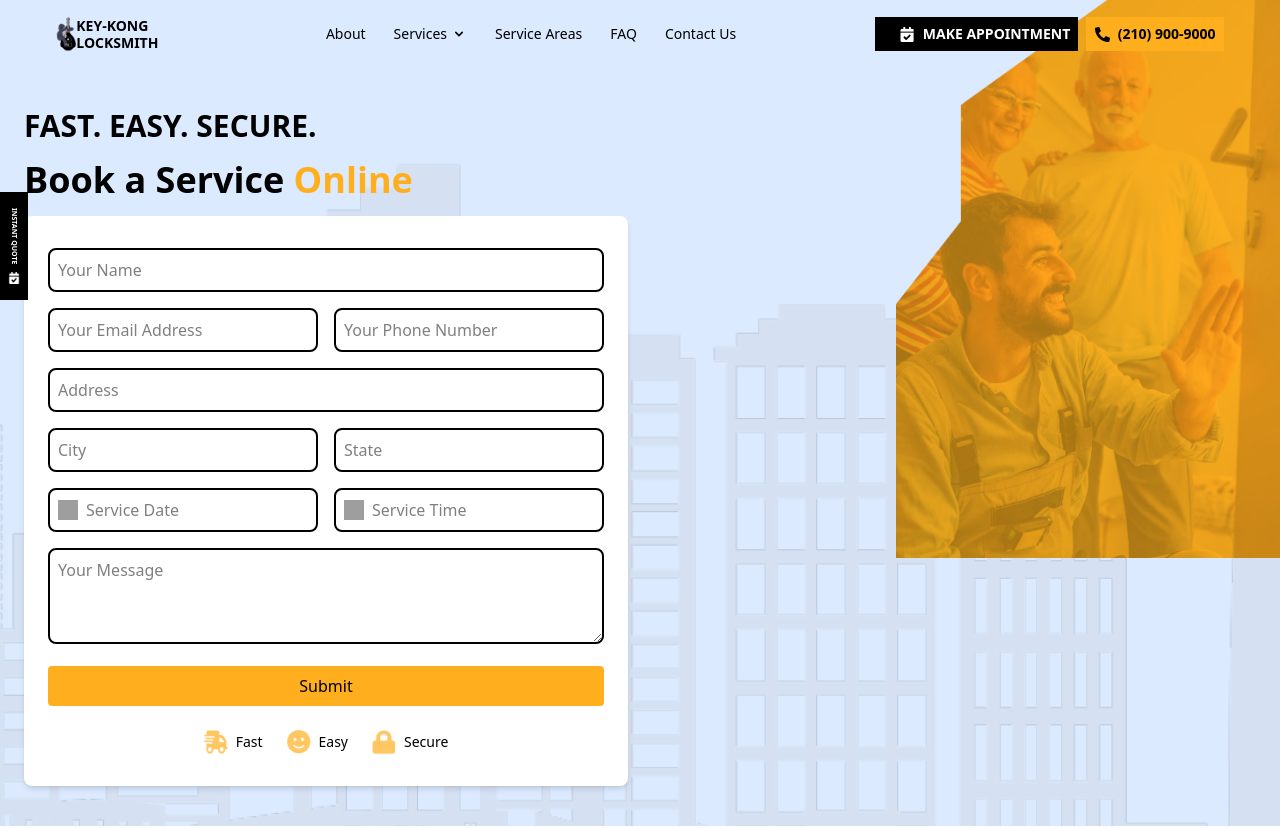
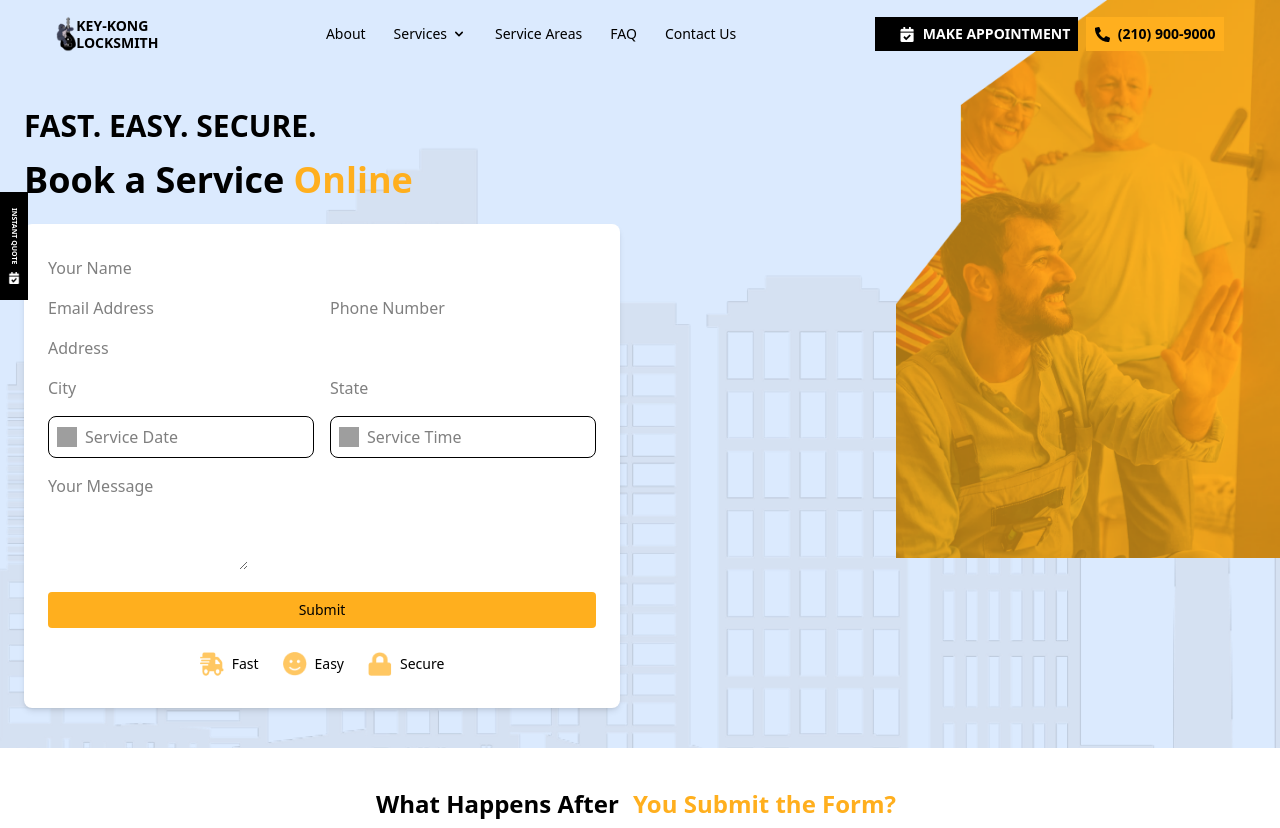
Before and after one commit to obaidullah11/abrartask, a React (Vite) app: page /make-appointment in a window 1280 px wide. Shown: the top 828 px of the page. Built offline with nearby package versions, Linux system fonts and the light colour scheme; grey boxes are pictures that could not be loaded.

Commit message:
issues solve in appointment page

```diff
--- a/src/Pages/MakeAppointment.jsx
+++ b/src/Pages/MakeAppointment.jsx
@@ -13,8 +13,8 @@
   return (
     <>
       {/* 💠 Blue Section */}
-      <div className="w-full bg-blue-100 relative overflow-hidden pb-10 sm:pb-0">
-        {/* Background Image */}
+      <div className="w-full bg-blue-100 relative overflow-hidden pb-10">
+        {/* Background Pattern */}
         <img
           src="/bg-1.png"
           alt="Pattern"
@@ -27,10 +27,7 @@
         {/* INSTANT QUOTE Button */}
         <Button
           className="absolute left-0 sm:top-[12rem] top-[10rem] transform bg-black text-white text-[5px] sm:text-[7px] px-4 sm:px-2 py-1 font-semibold z-50 flex flex-row-reverse items-center whitespace-nowrap justify-center gap-2"
-          style={{
-            writingMode: "vertical-lr",
-            textOrientation: "mixed",
-          }}
+          style={{ writingMode: "vertical-lr", textOrientation: "mixed" }}
           icon="/SVG.png"
           iconClass="w-3 h-3"
           text="INSTANT QUOTE"
@@ -44,218 +41,116 @@
           className="absolute right-0 top-0 w-2/3 sm:w-96 md:w-96 h-auto object-contain z-10"
         />
 
-        {/* Main Content */}
-        <div className="px-6 py-10 grid grid-cols-2 lg:grid-cols-2 gap-6 relative z-10">
-          {/* Heading + Form (for large screens) */}
-          <div className="flex flex-col justify-center space-y-4 text-center lg:text-left">
-            <h2 className="text-xl sm:text-3xl font-semibold text-black">
+        {/* Hero Content */}
+        <div className="relative z-10 max-w-7xl mx-auto px-6 pt-10 grid grid-cols-1 lg:grid-cols-2 gap-10 items-start">
+          {/* Left Column: Headings + Form */}
+          <div className="flex flex-col space-y-6">
+            {/* Headings */}
+            <div className="space-y-4 text-center lg:text-left">
+              <h2 className="text-2xl sm:text-3xl font-semibold text-black">
                 FAST. EASY. SECURE.
               </h2>
-            <p className="text-2xl sm:text-4xl font-bold">
+              <p className="text-3xl sm:text-4xl font-bold">
                 Book a Service <span className="text-[#FFAF1E]">Online</span>
               </p>
-
-            {/* Form inside blue section on large screens */}
- <div className="hidden sm:block max-w-2xl mx-auto bg-white rounded-lg shadow-md px-6 py-8">
-  <form className="space-y-4">
-    {/* Name Field */}
-    <input
-      type="text"
-      id="Name"
-      placeholder="Your Name"
-      className="border-2 border-black rounded-lg p-2 w-full focus:outline-none focus:ring-2 focus:ring-yellow-400"
-    />
-
-    {/* Email + Phone in One Line */}
-    <div className="flex flex-col sm:flex-row gap-4">
-      <input
-        type="email"
-        placeholder="Your Email Address"
-        className="border-2 border-black rounded-lg p-2 w-full focus:outline-none focus:ring-2 focus:ring-yellow-400"
-      />
-      <input
-        type="tel"
-        placeholder="Your Phone Number"
-        className="border-2 border-black rounded-lg p-2 w-full focus:outline-none focus:ring-2 focus:ring-yellow-400"
-      />
             </div>
 
-    {/* Address */}
-    <input
-      type="text"
-      placeholder="Address"
-      className="border-2 border-black rounded-lg p-2 w-full focus:outline-none focus:ring-2 focus:ring-yellow-400"
-    />
-
-    {/* City + State in One Line */}
-    <div className="flex flex-col sm:flex-row gap-4">
-      <input
-        type="text"
-        placeholder="City"
-        className="border-2 border-black rounded-lg p-2 w-full focus:outline-none focus:ring-2 focus:ring-yellow-400"
-      />
-      <input
-        type="text"
-        placeholder="State"
-        className="border-2 border-black rounded-lg p-2 w-full focus:outline-none focus:ring-2 focus:ring-yellow-400"
-      />
+            {/* Form (visible only on sm and up) */}
+            <div className="hidden sm:block bg-white rounded-lg shadow-md px-6 py-8">
+              <form className="space-y-4">
+                <input type="text" placeholder="Your Name" className="input-style" />
+                <div className="flex gap-4">
+                  <input type="email" placeholder="Email Address" className="input-style w-1/2" />
+                  <input type="tel" placeholder="Phone Number" className="input-style w-1/2" />
                 </div>
-
-    {/* Service Date + Time with Icons */}
-    <div className="flex flex-col sm:flex-row gap-4">
-      <div className="flex items-center w-full border-2 border-black rounded-lg px-2">
+                <input type="text" placeholder="Address" className="input-style" />
+                <div className="flex gap-4">
+                  <input type="text" placeholder="City" className="input-style w-1/2" />
+                  <input type="text" placeholder="State" className="input-style w-1/2" />
+                </div>
+                <div className="flex gap-4">
+                  <div className="flex items-center w-1/2 border border-black rounded-lg px-2">
                     <img src="/calendar-icon.png" alt="Date Icon" className="w-5 h-5 mr-2" />
-        <input
-          type="text"
-          placeholder="Service Date"
-          className="w-full bg-transparent outline-none py-2"
-        />
+                    <input type="text" placeholder="Service Date" className="w-full py-2 bg-transparent outline-none" />
                   </div>
-
-      <div className="flex items-center w-full border-2 border-black rounded-lg px-2">
+                  <div className="flex items-center w-1/2 border border-black rounded-lg px-2">
                     <img src="/clock-icon.png" alt="Time Icon" className="w-5 h-5 mr-2" />
-        <input
-          type="text"
-          placeholder="Service Time"
-          className="w-full bg-transparent outline-none py-2"
-        />
+                    <input type="text" placeholder="Service Time" className="w-full py-2 bg-transparent outline-none" />
                   </div>
                 </div>
-
-    {/* Message */}
-    <textarea
-      placeholder="Your Message"
-      className="border-2 border-black rounded-lg p-2 w-full h-24 focus:outline-none focus:ring-2 focus:ring-yellow-400"
-    />
-
-    {/* Submit */}
-    <button
-      type="submit"
-      className="bg-[#FFAF1E] text-black px-6 py-2 font-medium text-sm sm:text-base rounded w-full"
-    >
+                <textarea placeholder="Your Message" className="input-style h-24" />
+                <button type="submit" className="bg-[#FFAF1E] text-black w-full py-2 px-6 rounded font-medium text-sm">
                   Submit
                 </button>
               </form>
 
-  {/* Icons Row */}
-  <div className="flex items-center justify-center gap-6 mt-6">
-    <div className="flex items-center gap-2">
-      <img src="/truck-fast.png" alt="Fast" className="w-6 h-6" />
-      <p className="text-sm font-medium">Fast</p>
+              {/* Icons */}
+              <div className="flex justify-center gap-6 mt-6">
+                {[
+                  { icon: "/truck-fast.png", label: "Fast" },
+                  { icon: "/smile.png", label: "Easy" },
+                  { icon: "/lock.png", label: "Secure" },
+                ].map(({ icon, label }) => (
+                  <div key={label} className="flex items-center gap-2">
+                    <img src={icon} alt={label} className="w-6 h-6" />
+                    <p className="text-sm font-medium">{label}</p>
                   </div>
-    <div className="flex items-center gap-2">
-      <img src="/smile.png" alt="Easy" className="w-6 h-6" />
-      <p className="text-sm font-medium">Easy</p>
-    </div>
-    <div className="flex items-center gap-2">
-      <img src="/lock.png" alt="Secure" className="w-6 h-6" />
-      <p className="text-sm font-medium">Secure</p>
-    </div>
-  </div>
-</div>
+                ))}
               </div>
             </div>
           </div>
 
-      {/* 📱 Form outside blue section on mobile */}
+          {/* Right Column: Hero Image (already placed above) */}
+        </div>
+      </div>
+
+      {/* Mobile Form */}
       <div className="block sm:hidden px-4 py-6">
         <div className="max-w-[90%] mx-auto bg-white shadow-lg rounded-xl p-4">
           <form className="space-y-4">
-      {/* Name */}
-      <input
-        type="text"
-        placeholder="Your Name"
-        className="border border-black rounded-lg p-2 w-full focus:outline-none focus:ring-2 focus:ring-yellow-400"
-      />
-
-      {/* Email + Phone */}
+            <input type="text" placeholder="Your Name" className="input-style" />
             <div className="flex gap-2">
-        <input
-          type="email"
-          placeholder="Email"
-          className="w-1/2 border border-black rounded-lg p-2 focus:outline-none focus:ring-2 focus:ring-yellow-400"
-        />
-        <input
-          type="tel"
-          placeholder="Phone"
-          className="w-1/2 border border-black rounded-lg p-2 focus:outline-none focus:ring-2 focus:ring-yellow-400"
-        />
+              <input type="email" placeholder="Email" className="input-style w-1/2" />
+              <input type="tel" placeholder="Phone" className="input-style w-1/2" />
             </div>
-
-      {/* Address */}
-      <input
-        type="text"
-        placeholder="Address"
-        className="border border-black rounded-lg p-2 w-full focus:outline-none focus:ring-2 focus:ring-yellow-400"
-      />
-
-      {/* City + State */}
+            <input type="text" placeholder="Address" className="input-style" />
             <div className="flex gap-2">
-        <input
-          type="text"
-          placeholder="City"
-          className="w-1/2 border border-black rounded-lg p-2 focus:outline-none focus:ring-2 focus:ring-yellow-400"
-        />
-        <input
-          type="text"
-          placeholder="State"
-          className="w-1/2 border border-black rounded-lg p-2 focus:outline-none focus:ring-2 focus:ring-yellow-400"
-        />
+              <input type="text" placeholder="City" className="input-style w-1/2" />
+              <input type="text" placeholder="State" className="input-style w-1/2" />
             </div>
-
-      {/* Date + Time with Icons */}
             <div className="flex gap-2">
               <div className="flex items-center w-1/2 border border-black rounded-lg px-2">
                 <img src="/calendar-icon.png" alt="Date Icon" className="w-5 h-5 mr-2" />
-          <input
-            type="text"
-            placeholder="Service Date"
-            className="w-full bg-transparent outline-none py-2"
-          />
+                <input type="text" placeholder="Service Date" className="w-full bg-transparent py-2 outline-none" />
               </div>
-
               <div className="flex items-center w-1/2 border border-black rounded-lg px-2">
                 <img src="/clock-icon.png" alt="Time Icon" className="w-5 h-5 mr-2" />
-          <input
-            type="text"
-            placeholder="Service Time"
-            className="w-full bg-transparent outline-none py-2"
-          />
+                <input type="text" placeholder="Service Time" className="w-full bg-transparent py-2 outline-none" />
               </div>
             </div>
-
-      {/* Message */}
-      <textarea
-        placeholder="Your Message"
-        className="border border-black rounded-lg p-2 w-full h-24 focus:outline-none focus:ring-2 focus:ring-yellow-400"
-      />
-
-      {/* Submit */}
-      <button
-        type="submit"
-        className="bg-[#FFAF1E] text-black px-6 py-2 font-medium text-sm rounded w-full"
-      >
+            <textarea placeholder="Your Message" className="input-style h-24" />
+            <button type="submit" className="bg-[#FFAF1E] text-black w-full py-2 px-6 rounded font-medium text-sm">
               Submit
             </button>
           </form>
 
           {/* Info Icons */}
-    <div className="flex items-center justify-center gap-4 mt-6">
-      <div className="flex items-center gap-2">
-        <img src="/truck-fast.png" alt="Fast" className="w-5 h-5" />
-        <p className="text-sm">Fast</p>
+          <div className="flex justify-center gap-4 mt-6">
+            {[
+              { icon: "/truck-fast.png", label: "Fast" },
+              { icon: "/smile.png", label: "Easy" },
+              { icon: "/lock.png", label: "Secure" },
+            ].map(({ icon, label }) => (
+              <div key={label} className="flex items-center gap-2">
+                <img src={icon} alt={label} className="w-5 h-5" />
+                <p className="text-sm">{label}</p>
               </div>
-      <div className="flex items-center gap-2">
-        <img src="/smile.png" alt="Easy" className="w-5 h-5" />
-        <p className="text-sm">Easy</p>
-      </div>
-      <div className="flex items-center gap-2">
-        <img src="/lock.png" alt="Secure" className="w-5 h-5" />
-        <p className="text-sm">Secure</p>
+            ))}
           </div>
         </div>
       </div>
-</div>
+
+
 <section className="px-4 py-10 max-w-7xl mx-auto">
   {/* Heading */}
   <div className="text-center mb-8">
```
Lines whose indentation alone changed are shown as unchanged.
